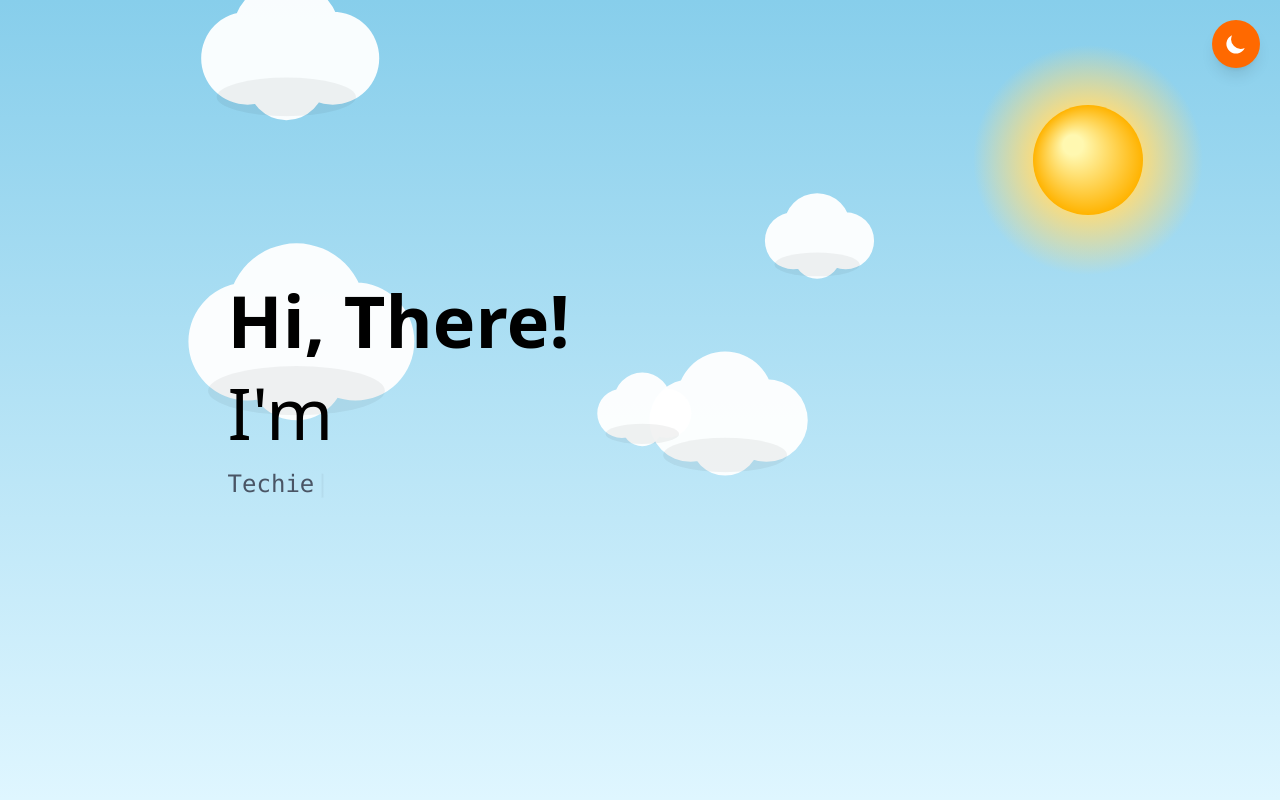
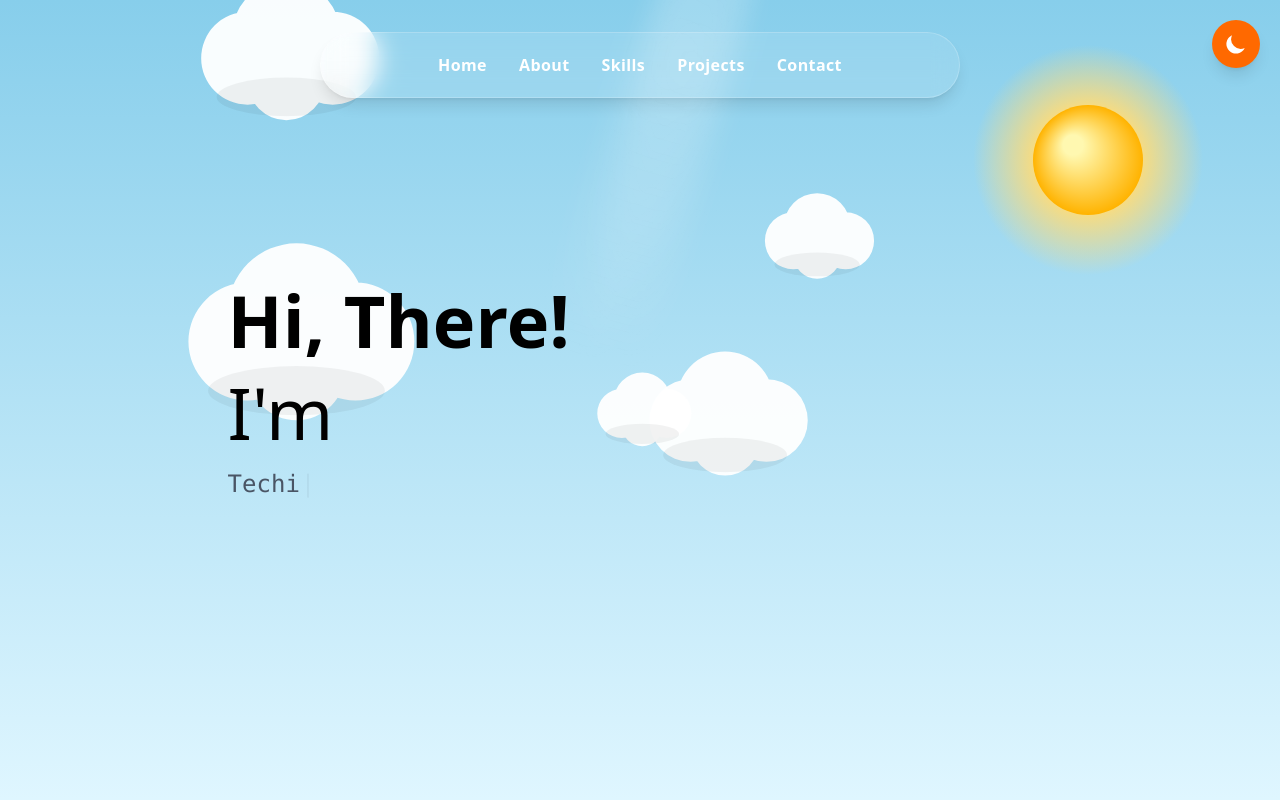
Before and after one commit to MDPerrfan/Portfolio-NextJS, a Next.js app: page / in a window 1280 px wide. Shown: the top 800 px of the page. Built offline with nearby package versions, Linux system fonts and the light colour scheme.

Commit message:
Added navbar

```diff
--- a/app/Components/Hero.jsx
+++ b/app/Components/Hero.jsx
@@ -49,7 +49,7 @@ useGSAP(() => {
 
   }, { scope: container });
   return (
-    <div ref={container} className='min-h-screen flex flex-col lg:flex-row items-center justify-center gap-8 px-8 md:px-12 md:text-5xl lg:text-7xl text-2xl py-12 '>
+    <div ref={container} className='min-h-screen flex flex-col lg:flex-row items-center justify-center gap-8 px-8 md:px-12 md:text-5xl lg:text-7xl text-2xl py-12'>
       <div className='flex flex-col items-start justify-center w-full '>
         <p className=' font-bold  '>Hi, There!</p>
         <div className='flex items-center relative'>
--- /dev/null
+++ b/app/Components/Navbar.jsx
@@ -0,0 +1,111 @@
+"use client";
+
+import React, { useState, useEffect } from "react";
+import Link from "next/link";
+
+export default function Navbar() {
+  const [isScrolled, setIsScrolled] = useState(false);
+
+  useEffect(() => {
+    const handleScroll = () => {
+      setIsScrolled(window.scrollY > 50);
+    };
+    window.addEventListener("scroll", handleScroll);
+    return () => window.removeEventListener("scroll", handleScroll);
+  }, []);
+
+  const containerClasses = `
+    fixed left-1/2 -translate-x-1/2 z-50
+    w-[95%] md:w-[70%] lg:w-[50%]
+    flex items-center justify-center
+    transition-all duration-700 ease-in-out
+    border border-white/20 rounded-full
+    backdrop-blur-md shadow-lg
+  `;
+
+  const positionClasses = isScrolled
+    ? "bottom-8 py-3 bg-black/30"
+    : "top-8 py-5 bg-white/10";
+
+  return (
+    <nav className={`${containerClasses} ${positionClasses}`}>
+
+      {/* Smoke Background Layer */}
+      <div className="absolute inset-0 z-0 pointer-events-none">
+        <div className="smoke smoke1"></div>
+        <div className="smoke smoke2"></div>
+      </div>
+
+      {/* Nav Links */}
+      <ul className="relative z-10 flex items-center gap-8 text-white font-semibold tracking-wide">
+        <li>
+          <Link href="/" className="hover:text-orange-400 transition-colors">
+            Home
+          </Link>
+        </li>
+        <li>
+          <Link href="/about" className="hover:text-orange-400 transition-colors">
+            About
+          </Link>
+        </li>
+        <li>
+          <Link href="/skills" className="hover:text-orange-400 transition-colors">
+            Skills
+          </Link>
+        </li>
+        <li>
+          <Link href="/projects" className="hover:text-orange-400 transition-colors">
+            Projects
+          </Link>
+        </li>
+        <li>
+          <Link href="/contact" className="hover:text-orange-400 transition-colors">
+            Contact
+          </Link>
+        </li>
+      </ul>
+
+      <style jsx>{`
+        .smoke {
+          position: absolute;
+          top: -20%;
+          left: -20%;
+          width: 140%;
+          height: 140%;
+          border-radius: 50%;
+          background: radial-gradient(
+            circle at center,
+            rgba(255, 255, 255, 0.25) 0%,
+            rgba(255, 255, 255, 0.15) 40%,
+            transparent 70%
+          );
+          filter: blur(12px);
+          animation: float 18s infinite linear;
+          opacity: 0.6;
+        }
+
+        .smoke1 {
+          animation-duration: 20s;
+        }
+
+        .smoke2 {
+          animation-duration: 30s;
+          animation-direction: reverse;
+          opacity: 0.4;
+        }
+
+        @keyframes float {
+          0% {
+            transform: translate(0%, 0%) rotate(0deg);
+          }
+          50% {
+            transform: translate(10%, -10%) rotate(180deg);
+          }
+          100% {
+            transform: translate(0%, 0%) rotate(360deg);
+          }
+        }
+      `}</style>
+    </nav>
+  );
+}
--- a/app/globals.css
+++ b/app/globals.css
@@ -1,4 +1,8 @@
 @import "tailwindcss";
+::-webkit-scrollbar {
+    display: none;
+}
+
 body {
     background: transparent;
 }
--- a/app/page.jsx
+++ b/app/page.jsx
@@ -7,6 +7,7 @@ import DaylightBackground from "./Components/DaylightBackground";
 import Hero from "./Components/Hero";
 import About from "./Components/About";
 import Skills from "./Components/Skills";
+import Navbar from "./Components/Navbar";
 export default function Home() {
   const { resolvedTheme } = useTheme(); // 'resolvedTheme' accounts for system settings
   const [mounted, setMounted] = useState(false);
@@ -14,17 +15,19 @@ export default function Home() {
   useEffect(() => setMounted(true), []);
 
   return (
-    <div className="flex flex-col min-h-screen items-center justify-center lg:px-28  transition-colors duration-500">
+    <div className="flex flex-col min-h-screen items-center justify-center lg:px-28  transition-colors duration-500 ">
       <ThemeToggle />
 
       {/* Conditionally render backgrounds based on theme */}
       {mounted && (
         resolvedTheme === "dark" ? <StarsBackground /> : <DaylightBackground />
       )}
+      <Navbar />
+        <Hero />
+        <About />
+        <Skills />
 
-      <Hero />
-      <About />
-      <Skills />
+
     </div>
   );
 }
--- a/package.json
+++ b/package.json
@@ -10,6 +10,7 @@
   "dependencies": {
     "@gsap/react": "^2.1.2",
     "gsap": "^3.14.2",
+    "lenis": "^1.3.17",
     "next": "16.1.6",
     "next-themes": "^0.4.6",
     "react": "19.2.3",
```
Also changed, not shown: 1 other file (tests, documents, lock files or other folders).
